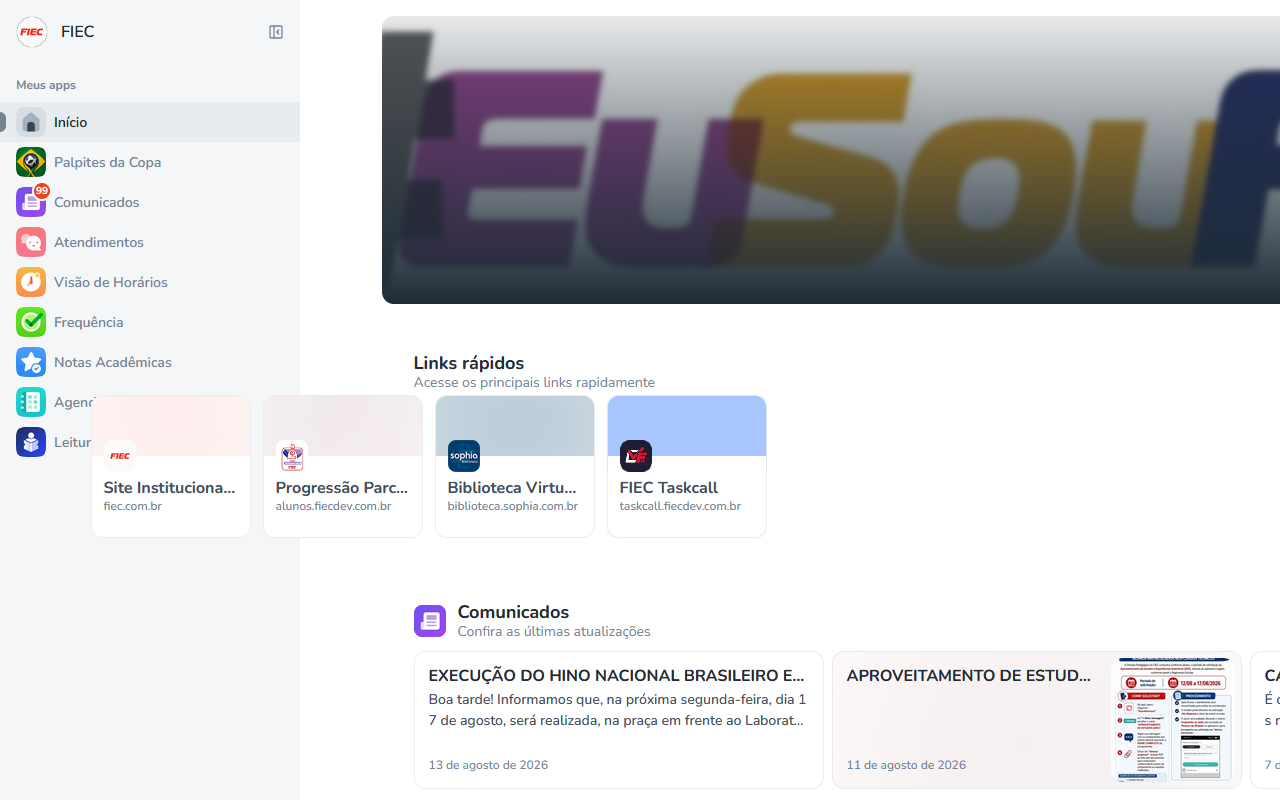
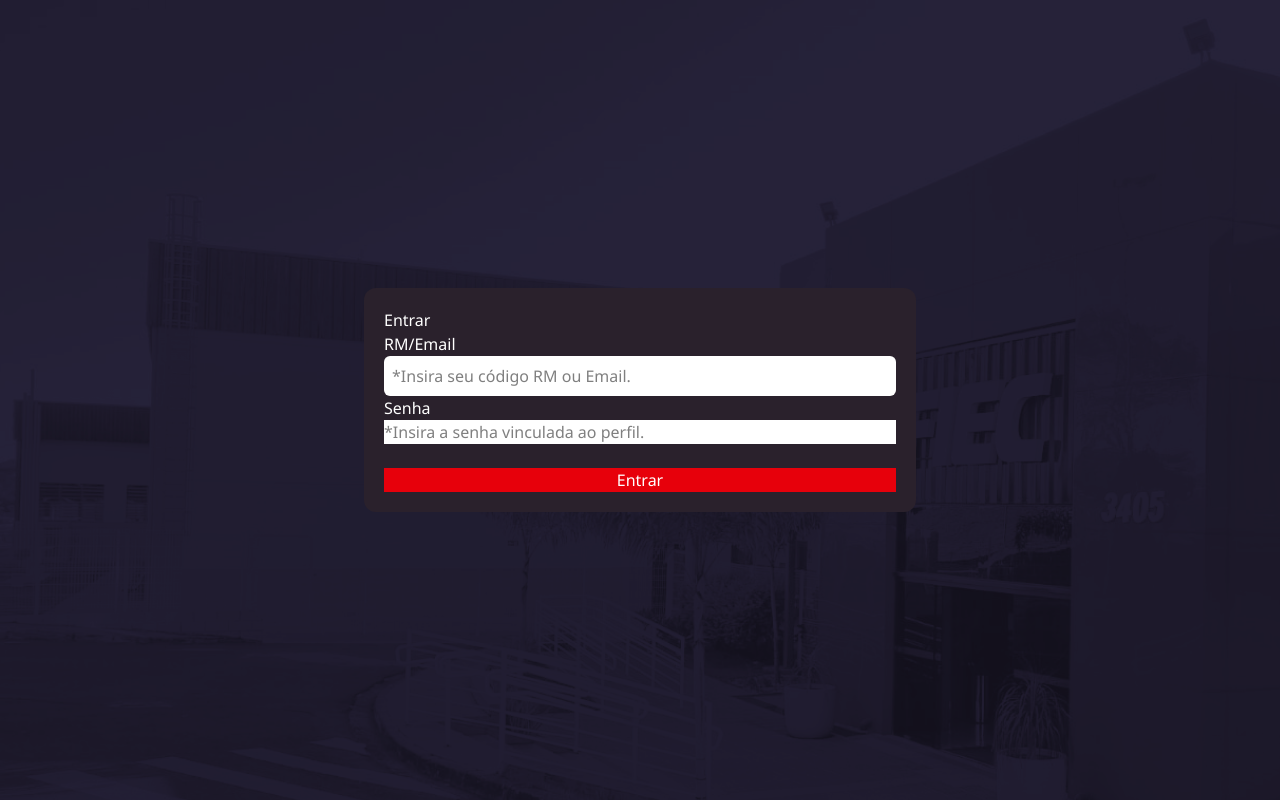
Before and after one commit to enzomlfiec/Fiec-Taskcall, a React (Vite) app in the folder src/frontend/: page / in a window 1280 px wide. Built offline with nearby package versions, Linux system fonts and the light colour scheme.

Commit message:
Fazendo Painel Login

```diff
--- a/src/frontend/src/App.jsx
+++ b/src/frontend/src/App.jsx
@@ -1,13 +1,15 @@
-import Alerta from "./components/alerta"
-import FakeLayers from "./components/fakelayers"
+// import Alerta from "./components/alerta"
+// import FakeLayers from "./components/fakelayers"
+import Painel from "./components/Painel"
+import '../style.css'
 
-function App () {
+function App() {
   return (
-    <div className="h-screen w-screen bg-[url(public/assets/bg.png)]">
-        {/* <Alerta/> */}
-        <FakeLayers/>
-    </div>
-
+    <>
+      {/* <Alerta/> */}
+      {/* <FakeLayers/> */}
+      <Painel />
+    </>
   )
 
 }
--- a/src/frontend/src/assets/scripts/userInfo.jsx
+++ b/src/frontend/src/assets/scripts/userInfo.jsx
@@ -10,7 +10,7 @@ let nomes = [
     "Lucas",
     "Gabriel",
     "Kauan",
-    "Adilene"
+    "Adileine"
 ]
 
 let cargos = [
--- a/src/frontend/src/components/FakeLayers.jsx
+++ b/src/frontend/src/components/FakeLayers.jsx
@@ -1,7 +1,7 @@
 import Alerta from "./alerta"
 function FakeLayers() {
     return (
-        <>
+        <div className="h-screen w-screen bg-[url(public/assets/bg.png)]">
             <div className="flex items-center justify-center relative top-98.75 -left-54.25">
                 <img className="ml-3 transition-transform duration-100 ease-in-out hover:scale-[1.01] hover:drop-shadow-[0px_2px_3px_rgba(0,0,0,0.185)] hover:cursor-pointer" src="/assets/button0.png" alt="Button 0" />
                 <img className="ml-3 transition-transform duration-100 ease-in-out hover:scale-[1.01] hover:drop-shadow-[0px_2px_3px_rgba(0,0,0,0.185)] hover:cursor-pointer" src="/assets/button1.png" alt="Button 1" />
@@ -10,7 +10,7 @@ function FakeLayers() {
                     <img className="ml-3 transition-transform duration-100 ease-in-out hover:scale-[1.01] hover:drop-shadow-[0px_2px_3px_rgba(0,0,0,0.185)] hover:cursor-pointer" src="/assets/button3.png" alt="Button 3" />
                 </button>
             </div>
-        </>
+        </div>
     )
 }
 
--- a/src/frontend/src/components/Painel.jsx
+++ b/src/frontend/src/components/Painel.jsx
@@ -1,9 +1,17 @@
-function Painel () {
+function Painel() {
 
-    return(
-        <div className="w-screen h-screen">
-            <img src="/assets/bg.png" alt="" />
+    return (
+        <div className="flex h-screen w-screen items-center justify-center bg-[url(public/assets/login2.png)]">
+            <div className="flex flex-col text-white bg-mauve-800 p-5 rounded-xl border-white">
+                <h1>Entrar</h1>
+                <label>RM/Email</label>
+                <input className="text-black bg-white w-lg rounded-md p-2" type="text" placeholder="*Insira seu código RM ou Email."/>
 
+                <label>Senha</label>
+                <input className="text-black bg-white" type="text" placeholder="*Insira a senha vinculada ao perfil."/>
+                <br></br>
+                <button className="bg-red-600"> Entrar </button>
+            </div>
         </div>
     )
 
--- a/src/frontend/src/main.jsx
+++ b/src/frontend/src/main.jsx
@@ -2,6 +2,7 @@ import { StrictMode } from 'react'
 import { createRoot } from 'react-dom/client'
 import App from './App.jsx'
 import "./assets/scripts/userInfo.jsx"
+// import '../'
 
 createRoot(document.getElementById('root')).render(
   <StrictMode>
--- a/src/frontend/style.css
+++ b/src/frontend/style.css
@@ -1 +1,6 @@
 @import "tailwindcss";
+
+div{
+    /* font-family: */
+    font-family: 'Segoe UI', Tahoma, Geneva, Verdana, sans-serif;
+}
```
Also changed, not shown: src/frontend/src/PainelPrincipal.jsx (deleted).
